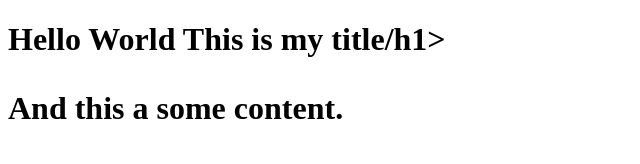
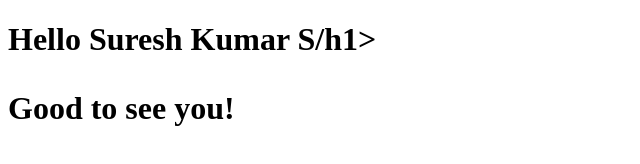
Before and after one commit to ssukum/ssukum, a plain HTML site: page index.html in a window 1280 px wide. Shown: the whole page, without its empty margins (0-640 px from the left). Drawn offline with Linux system fonts and the light colour scheme.

Commit message:
Update index.html

```diff
--- a/index.html
+++ b/index.html
@@ -2,8 +2,8 @@
 <html>
 <body>
 
-	<h1>Hello World This is my title/h1>
-	<p> And this a some content.</p>
+	<h1>Hello Suresh Kumar S/h1>
+	<p> Good to see you!</p>
 
 </body>
 </html>
```
